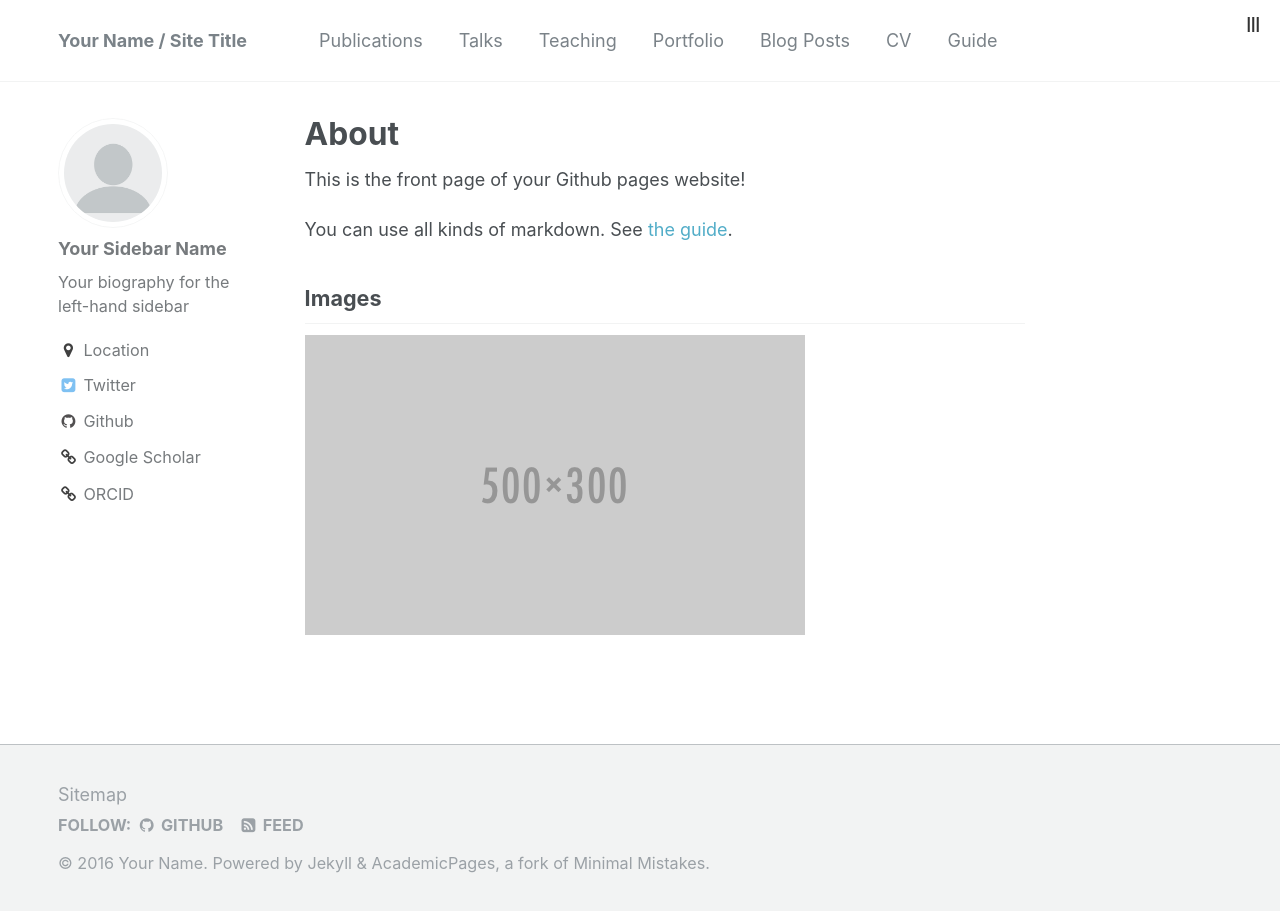
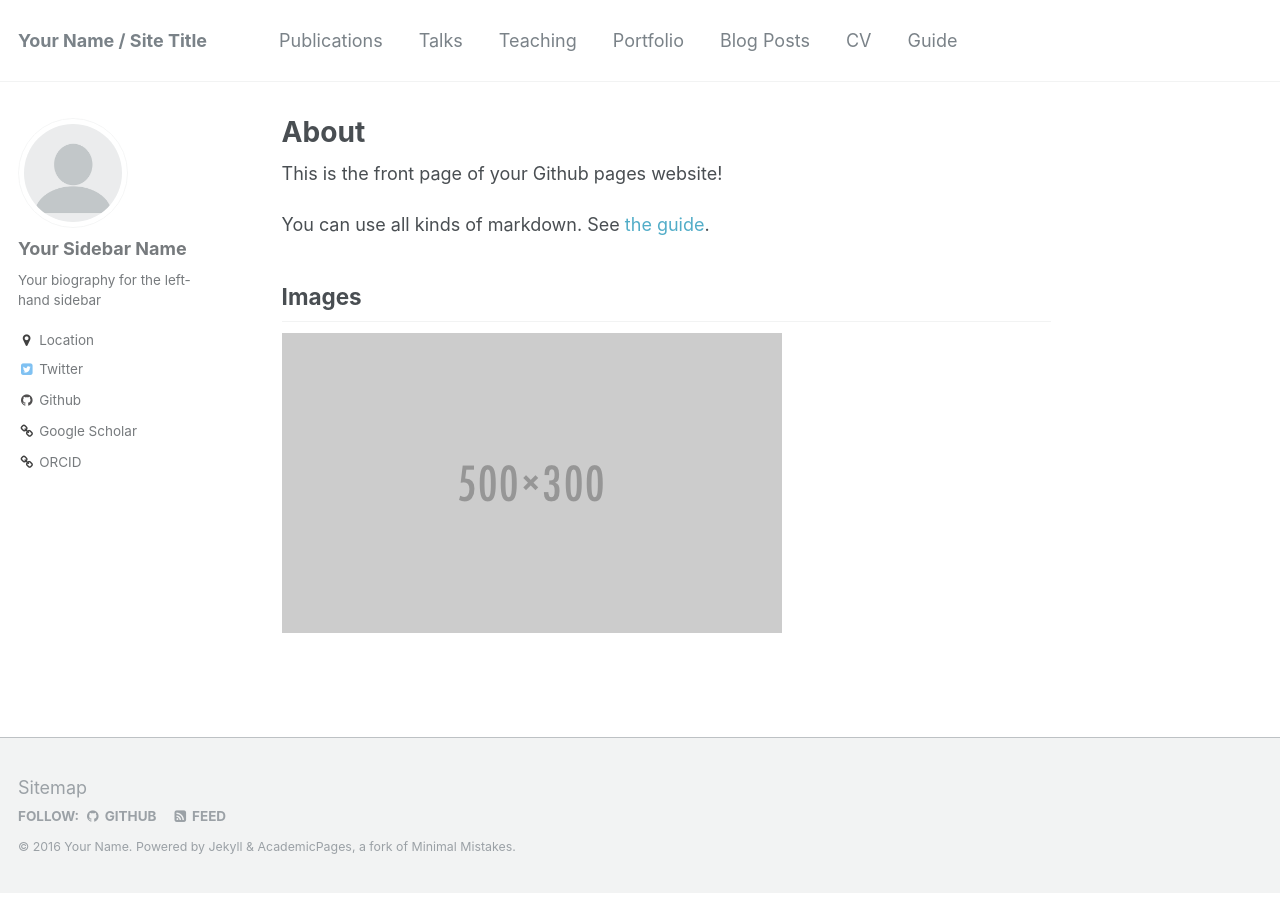
Before and after one commit to Noahs-ARK/Noahs-ARK.github.io, a Jekyll site: the page built from _pages/about.md, in a window 1280 px wide. Built offline with Jekyll 4.4.1, drawn with Linux system fonts in a browser that asks for light colours.

Commit message:
copy from mmistakes/minimal-mistakes:gh-pages

```diff
--- a/_sass/_variables.scss
+++ b/_sass/_variables.scss
@@ -33,14 +33,14 @@ $header-font-family         : $sans-serif;
 $caption-font-family        : $serif;
 
 /* type scale */
-$type-size-1                : 2.641em;  // ~39.056px
-$type-size-2                : 2.153em;  // ~31.248px
-$type-size-3                : 1.763em;  // ~25.008px
-$type-size-4                : 1.2em;   // ~20px
+$type-size-1                : 2.441em;  // ~39.056px
+$type-size-2                : 1.953em;  // ~31.248px
+$type-size-3                : 1.563em;  // ~25.008px
+$type-size-4                : 1.25em;   // ~20px
 $type-size-5                : 1em;      // ~16px
-$type-size-6                : .9em;   // ~12px
-$type-size-7                : 0.9em; // ~11px
-$type-size-8                : 0.8em;  // ~10px
+$type-size-6                : 0.75em;   // ~12px
+$type-size-7                : 0.6875em; // ~11px
+$type-size-8                : 0.625em;  // ~10px
 
 
 /*
@@ -104,19 +104,19 @@ $masthead-link-color-hover  : mix(#000, $primary-color, 25%);
 @include breakpoint-set("to ems", true);
 
 $small                      : 600px;
-$medium                     : 601px;
-$medium-wide                : 768px;
-$large                      : 900px;
-$x-large                    : 1200px;
+$medium                     : 768px;
+$medium-wide                : 900px;
+$large                      : 1024px;
+$x-large                    : 1280px;
 
 
 /*
    Grid
    ========================================================================== */
 
-$right-sidebar-width-narrow : 0px;
-$right-sidebar-width        : 0px;
-$right-sidebar-width-wide   : 0px;
+$right-sidebar-width-narrow : 200px;
+$right-sidebar-width        : 300px;
+$right-sidebar-width-wide   : 400px;
 
 $susy: (
   columns: 12,
@@ -127,12 +127,12 @@ $susy: (
   gutter-position: after,
   container: $large,
   global-box-sizing: border-box,
-   debug: (
-     image: show,
-     color: blue,
-     output: overlay,
-     toggle: top right,
-   ),
+  // debug: (
+  //   image: show,
+  //   color: blue,
+  //   output: overlay,
+  //   toggle: top right,
+  // ),
 );
 
 
```
